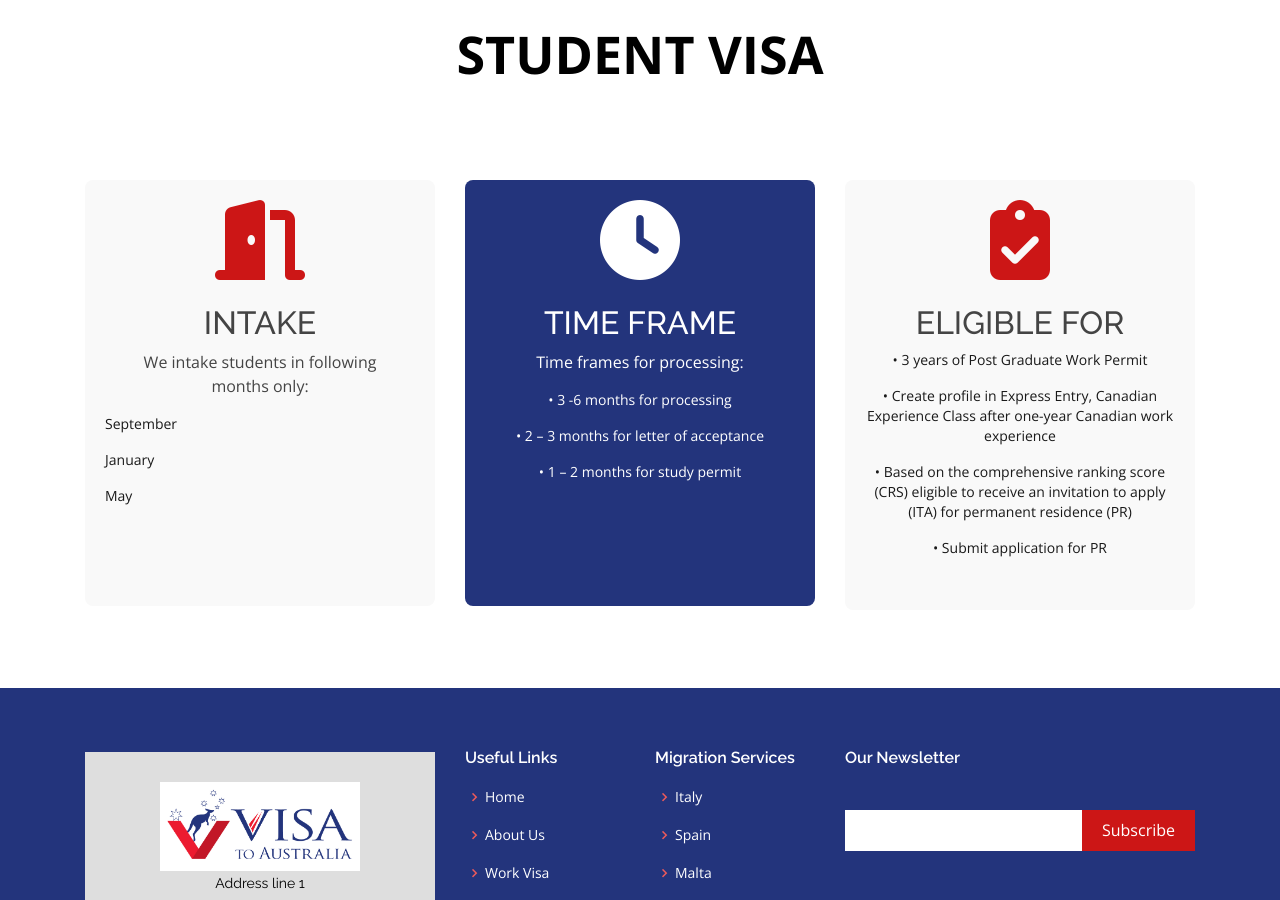
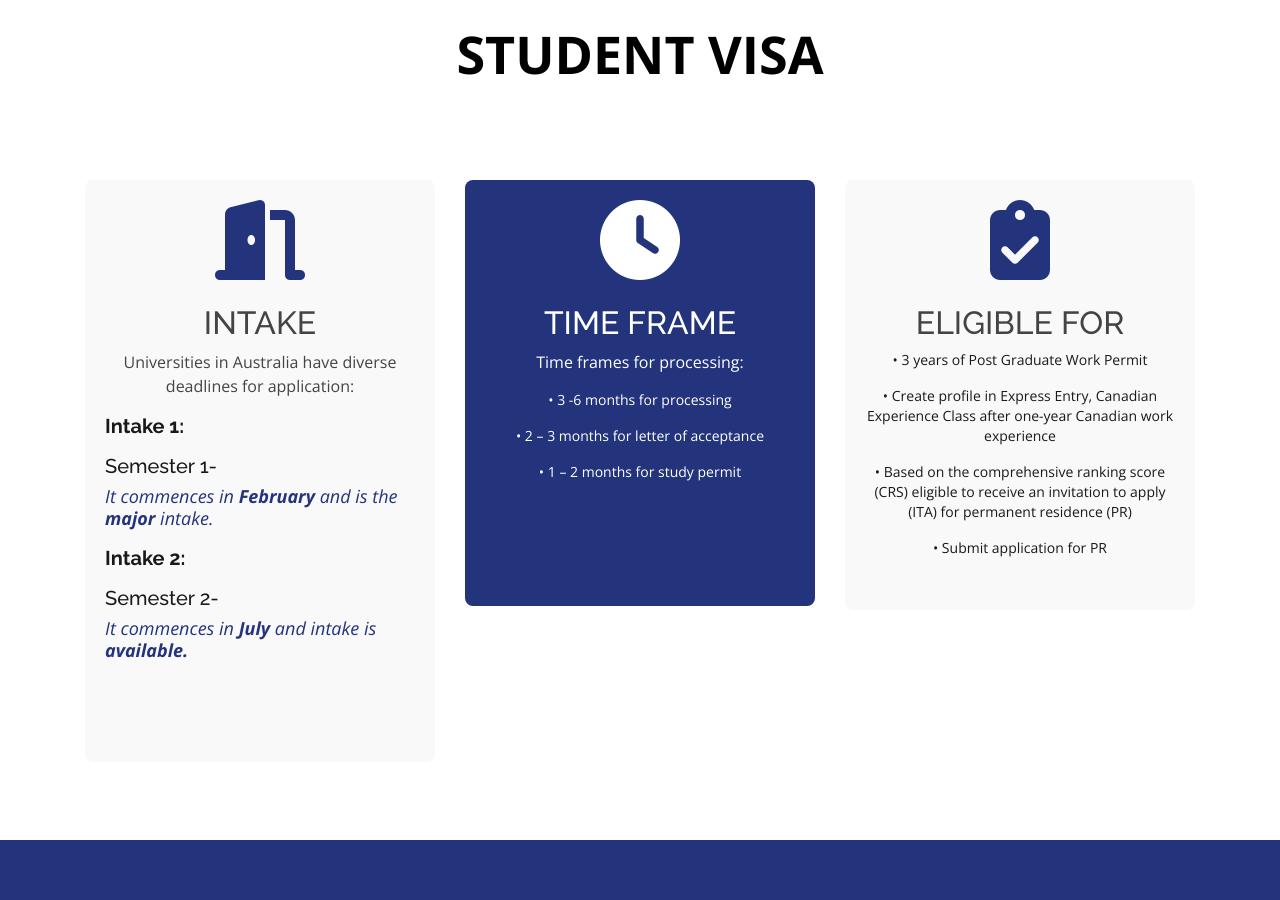
Before and after one commit to Unisight-Technologies/visa-to-australia, a Django app: page /studentvisa/ in a window 1280 px wide. Shown: the part 1318-2218 px from the top of the page. Run offline with Django 3.2, Linux system fonts and the light colour scheme; some libraries are stand-ins or nearby versions.

Commit message:
updated student page and investor page

```diff
--- a/australia_app/templates/studentvisa.html
+++ b/australia_app/templates/studentvisa.html
@@ -47,10 +47,10 @@ in Australian immigration processes means that we are best positioned to help yo
               </li>
               <li class="nav-item">
               <a class="nav-link" data-toggle="tab" href="#tab-7">Cost of Studying in Australia</a>
-            </li>
-            <li class="nav-item">
-            <a class="nav-link" data-toggle="tab" href="#tab-8">Work authorization for students</a>
-          </li>
+              </li>
+              <li class="nav-item">
+                <a class="nav-link" data-toggle="tab" href="#tab-8">Work authorization for students</a>
+              </li>
           <li class="nav-item">
           <a class="nav-link" data-toggle="tab" href="#tab-9">Australia student visa requirements</a>
         </li>
@@ -181,13 +181,18 @@ in Australian immigration processes means that we are best positioned to help yo
           <h3>Apply to the universities to get your CoE</h3>
           <p>Once you are selected for a course, you will receive an offer letter from the college. You will have to give a written confirmation accepting the offer and pay the tuition fees. Subsequent to this you will receive a Confirmation of Enrolment or CoE. This document is required to process your visa application.</p>
           <br>
+          <b>Apply for your visa</b>
+
           <ul>
-            <li class="font-italic"> <i class="icofont-check-circled"></i>Step 1: Before you even submit your application, you must first gather the required documents.</li>
-            <li class="font-italic"> <i class="icofont-check-circled"></i>Step 2: The documents you must submit are proof of your identity, character, and other documents that prove that you have fulfilled the visa conditions. </li>
-            <li class="font-italic"> <i class="icofont-check-circled"></i>Step 3: Apply for the visa online. </li>
-            <li class="font-italic"> <i class="icofont-check-circled"></i>Step 4: You will be notified by the authorities that they have received your visa application.</li>
-            <li class="font-italic"> <i class="icofont-check-circled"></i>Step 5: You will be notified of the outcome of your visa application.
+            <li class="font-italic"> <i class="icofont-check-circled"></i>Electronic Confirmation of Enrolment (eCoE) certificate</li>
+            <li class="font-italic"> <i class="icofont-check-circled"></i>Genuine Temporary Entrant (GTE) statement</li>
+            <li class="font-italic"> <i class="icofont-check-circled"></i>Financial Requirements that you can fund your studies (funds to cover your return airfare, tuition fees and a sum of AU$18,610 per year)</li>
+            <li class="font-italic"> <i class="icofont-check-circled"></i>Your English Proficiency test results</li>
+            <li class="font-italic"> <i class="icofont-check-circled"></i>Australian approved health insurance cover.
             </li>
+            <li class="font-italic"> <i class="icofont-check-circled"></i>Verification of your criminal records.
+            </li>
+
           </ul>
           </div>
         <!-- <div class="col-lg-4 text-center order-1 order-lg-2">
@@ -199,16 +204,12 @@ in Australian immigration processes means that we are best positioned to help yo
   <div class="tab-pane" id="tab-7">
     <div class="row">
       <div class="col-lg-11 details order-2 order-lg-1">
-        <h3>Apply to the universities to get your CoE</h3>
-        <p>Once you are selected for a course, you will receive an offer letter from the college. You will have to give a written confirmation accepting the offer and pay the tuition fees. Subsequent to this you will receive a Confirmation of Enrolment or CoE. This document is required to process your visa application.</p>
+        <h3>COST OF STUDYING IN AUSTRALIA</h3>
+        <p>Usually, courses in Arts, Education, and Humanities are cheaper while subjects like Engineering and Medicine are expensive. Studies at the Post Graduate level have higher tuition fees typically and costs are diverse based on the program./p>
         <br>
         <ul>
-          <li class="font-italic"> <i class="icofont-check-circled"></i>Step 1: Before you even submit your application, you must first gather the required documents.</li>
-          <li class="font-italic"> <i class="icofont-check-circled"></i>Step 2: The documents you must submit are proof of your identity, character, and other documents that prove that you have fulfilled the visa conditions. </li>
-          <li class="font-italic"> <i class="icofont-check-circled"></i>Step 3: Apply for the visa online. </li>
-          <li class="font-italic"> <i class="icofont-check-circled"></i>Step 4: You will be notified by the authorities that they have received your visa application.</li>
-          <li class="font-italic"> <i class="icofont-check-circled"></i>Step 5: You will be notified of the outcome of your visa application.
-          </li>
+          <li class="font-italic"> <i class="icofont-check-circled"></i>Cost to be added.</li>
+
         </ul>
         </div>
       <!-- <div class="col-lg-4 text-center order-1 order-lg-2">
@@ -220,17 +221,20 @@ in Australian immigration processes means that we are best positioned to help yo
 <div class="tab-pane" id="tab-8">
   <div class="row">
     <div class="col-lg-11 details order-2 order-lg-1">
-      <h3>Apply to the universities to get your CoE</h3>
-      <p>Once you are selected for a course, you will receive an offer letter from the college. You will have to give a written confirmation accepting the offer and pay the tuition fees. Subsequent to this you will receive a Confirmation of Enrolment or CoE. This document is required to process your visa application.</p>
+      <h3>WORK AUTHORIZATION FOR STUDENTS:</h3>
+      <p><b>Student Applicant:</b></p>
       <br>
       <ul>
-        <li class="font-italic"> <i class="icofont-check-circled"></i>Step 1: Before you even submit your application, you must first gather the required documents.</li>
-        <li class="font-italic"> <i class="icofont-check-circled"></i>Step 2: The documents you must submit are proof of your identity, character, and other documents that prove that you have fulfilled the visa conditions. </li>
-        <li class="font-italic"> <i class="icofont-check-circled"></i>Step 3: Apply for the visa online. </li>
-        <li class="font-italic"> <i class="icofont-check-circled"></i>Step 4: You will be notified by the authorities that they have received your visa application.</li>
-        <li class="font-italic"> <i class="icofont-check-circled"></i>Step 5: You will be notified of the outcome of your visa application.
-        </li>
+        <li class="font-italic"> <i class="icofont-check-circled"></i>Students must be over 18 years of age</li>
+        <li class="font-italic"> <i class="icofont-check-circled"></i>International students in Australia on a valid student visa can work for up to 20 hours per week</li>
+        <li class="font-italic"> <i class="icofont-check-circled"></i>An exception is, working as an academic assistant. There is no limit to how many days academic assistants may work</li>
+        <li class="font-italic"> <i class="icofont-check-circled"></i>They are not allowed to be self-employed or work as freelancers</li>
+
       </ul>
+      <p>After graduation students can apply for the Temporary Graduate visa (subclass 485). The visa will be granted based on the coursework and the category under which the student has applied.</p>
+      <br>
+      <b>Spouse:</b>
+      <p>In general, spouses are given the same rights as the spouse is already in Australia. Therefore, if the spouse in Australia has the right to work, the spouse who comes to join him or her will also have that right. But also note that only work permit holders can apply for the dependant visas.</p>
       </div>
     <!-- <div class="col-lg-4 text-center order-1 order-lg-2">
     <img src="assets/img/Priyaoils.jpeg" alt="" class="img-fluid">
@@ -277,50 +281,22 @@ in Australian immigration processes means that we are best positioned to help yo
 <div class="tab-pane" id="tab-10">
   <div class="row">
     <div class="col-lg-10 details order-2 order-lg-1">
-      <h3>WHY STUDY IN AUSTRALIA </h3>
-      <p>International students have a wide variety of choices when it comes to studying in Australia. Its quality of education, a variety of courses to choose from, and post-study work opportunities make it one of the most desirable destinations among Indian students. Australian universities are strong in research, excelling in areas such as arts and humanities, education, and sciences.</p>
-      <ul>
-        <li class="font-italic"> <i class="icofont-check-circled"></i> A renowned destination for students from India.</li>
-        <li class="font-italic"> <i class="icofont-check-circled"></i> Globally accredited qualifications  </li>
-        <li class="font-italic"> <i class="icofont-check-circled"></i> Rights for overseas students </li>
-        <li class="font-italic"> <i class="icofont-check-circled"></i> Linguistic diversity </li>
-        <li class="font-italic"> <i class="icofont-check-circled"></i> Monetary aid from the Government </li>
-        <li class="font-italic"> <i class="icofont-check-circled"></i> Steadily growing economy offering good job prospects</li>
-        <li class="font-italic"> <i class="icofont-check-circled"></i>A degree that is valued across the world</li>
-        <li class="font-italic"> <i class="icofont-check-circled"></i>Amazing Climate & Outdoor Lifestyle</li>
-      </ul>
-      <p>Australia has some of the world’s best-ranked universities. According to the QS World University Ranking report for 2020, the country has eight of the country’s 300 top-ranking universities in the world</p>
-      <p>The country offers a wide range of courses in a variety of subjects. The tuition fees here are affordable compared to the UK and the US. Students in Australian universities are eligible for a post-study work permit valid for up to four years. This can act as a pathway to permanent residency in Australia.</p>
-      <p>Australian universities are known for their high standards and quality of instruction. Their degrees are recognized all over the world. Another advantage of studying in Australia is the low cost of living compared to other countries. Students can work part-time (up to 20 hours per week) when they
-        are studying which will help them meet part of the tuition fees. They also have access to scholarships which can lower their costs of doing a course.</p>
-        <p>Many students opt to study in Australia because its growing economy promises good job opportunities once students complete their course.</p>
-    </div>
-    <!-- <div class="col-lg-4 text-center order-1 order-lg-2">
-    <img src="assets/img/sunsweet.jpeg" alt="" class="img-fluid">
-  </div> -->
+      <h3>AFTER YOU GRADUATE:</h3>
+      <p>If you completed a Bachelors, Masters or Doctoral degree, you may be eligible for the Post-Study Work stream of the Temporary Graduate (subclass 485) visa</p>
+      <br>
+      <p>Graduate Work stream: International students with an eligible qualification who graduated with skills and qualifications that relate to an occupation on the Medium and Long-term Strategic Skills List (MLTSSL). A visa in this stream is granted for 18 months from the date of grant
+</div>
 </div>
 </div>
 
 <div class="tab-pane" id="tab-11">
   <div class="row">
     <div class="col-lg-10 details order-2 order-lg-1">
-      <h3>WHY STUDY IN AUSTRALIA </h3>
-      <p>International students have a wide variety of choices when it comes to studying in Australia. Its quality of education, a variety of courses to choose from, and post-study work opportunities make it one of the most desirable destinations among Indian students. Australian universities are strong in research, excelling in areas such as arts and humanities, education, and sciences.</p>
-      <ul>
-        <li class="font-italic"> <i class="icofont-check-circled"></i> A renowned destination for students from India.</li>
-        <li class="font-italic"> <i class="icofont-check-circled"></i> Globally accredited qualifications  </li>
-        <li class="font-italic"> <i class="icofont-check-circled"></i> Rights for overseas students </li>
-        <li class="font-italic"> <i class="icofont-check-circled"></i> Linguistic diversity </li>
-        <li class="font-italic"> <i class="icofont-check-circled"></i> Monetary aid from the Government </li>
-        <li class="font-italic"> <i class="icofont-check-circled"></i> Steadily growing economy offering good job prospects</li>
-        <li class="font-italic"> <i class="icofont-check-circled"></i>A degree that is valued across the world</li>
-        <li class="font-italic"> <i class="icofont-check-circled"></i>Amazing Climate & Outdoor Lifestyle</li>
-      </ul>
-      <p>Australia has some of the world’s best-ranked universities. According to the QS World University Ranking report for 2020, the country has eight of the country’s 300 top-ranking universities in the world</p>
-      <p>The country offers a wide range of courses in a variety of subjects. The tuition fees here are affordable compared to the UK and the US. Students in Australian universities are eligible for a post-study work permit valid for up to four years. This can act as a pathway to permanent residency in Australia.</p>
-      <p>Australian universities are known for their high standards and quality of instruction. Their degrees are recognized all over the world. Another advantage of studying in Australia is the low cost of living compared to other countries. Students can work part-time (up to 20 hours per week) when they
-        are studying which will help them meet part of the tuition fees. They also have access to scholarships which can lower their costs of doing a course.</p>
-        <p>Many students opt to study in Australia because its growing economy promises good job opportunities once students complete their course.</p>
+      <h3>POST-STUDY WORK OPTIONS:</h3>
+      <p><b>Post-Study Work stream of the Temporary Graduate (subclass 485) </b>visa grants post-study work rights to international students who have completed a
+can work in the country for two to four years to gain international work experience.</p>
+<br>
+<p>Students can also work under the Graduate Work Stream. They are eligible for this stream if they have graduated with the skills and occupation that is related to an occupation which features in the Medium and Long-term Strategic Skills List (MLTSSL). This visa is valid for 18 months.</p>
     </div>
     <!-- <div class="col-lg-4 text-center order-1 order-lg-2">
     <img src="assets/img/sunsweet.jpeg" alt="" class="img-fluid">
@@ -374,22 +350,18 @@ in Australian immigration processes means that we are best positioned to help yo
 
         <div class="col-lg-4 col-md-6" data-aos="zoom-in" data-aos-delay="150">
           <div class="box">
-            <i style="color: #CC1616" class="fas fa-door-open fa-5x"></i><br><br>
+            <i style="color: #23347c" class="fas fa-door-open fa-5x"></i><br><br>
             <h2>INTAKE</h2>
-            <p>We intake students in following <br> months only:</p>
+            <p>Universities in Australia have diverse deadlines for application:</p>
             <ul class="text-left">
-              <li>September</li>
-              <li>January</li>
-              <li>May</li>
-              <!-- <li class="na">Pharetra massa</li>
-              <li class="na">Massa ultricies mi</li> -->
+              <li><h5><b>Intake 1:</b><p></p>Semester 1-</h5>
+                <i>It commences in <b>February</b> and is the <b>major</b> intake.</i></li>
+
+                <li><h5><b>Intake 2:</b><p></p>Semester 2-</h5>
+                  <i>It commences in <b>July</b> and intake is <b>available.</b></i></li>
             </ul>
             <br>
             <br>
-
-            <!-- <div class="btn-wrap">
-              <a href="#" class="btn-buy">Read More</a>
-            </div> -->
           </div>
         </div>
 
@@ -414,7 +386,7 @@ in Australian immigration processes means that we are best positioned to help yo
 
         <div class="col-lg-4 col-md-6 mt-4 mt-lg-0" data-aos="zoom-in" data-aos-delay="150">
           <div class="box">
-            <i style="color: #CC1616" class="fas fa-clipboard-check fa-5x"></i><br><br>
+            <i style="color: #23347c" class="fas fa-clipboard-check fa-5x"></i><br><br>
             <h2>ELIGIBLE FOR</h2>
 
             <ul>
```
Also changed, not shown: australia_app/templates/investorvisa.html (+11 -7 lines).
